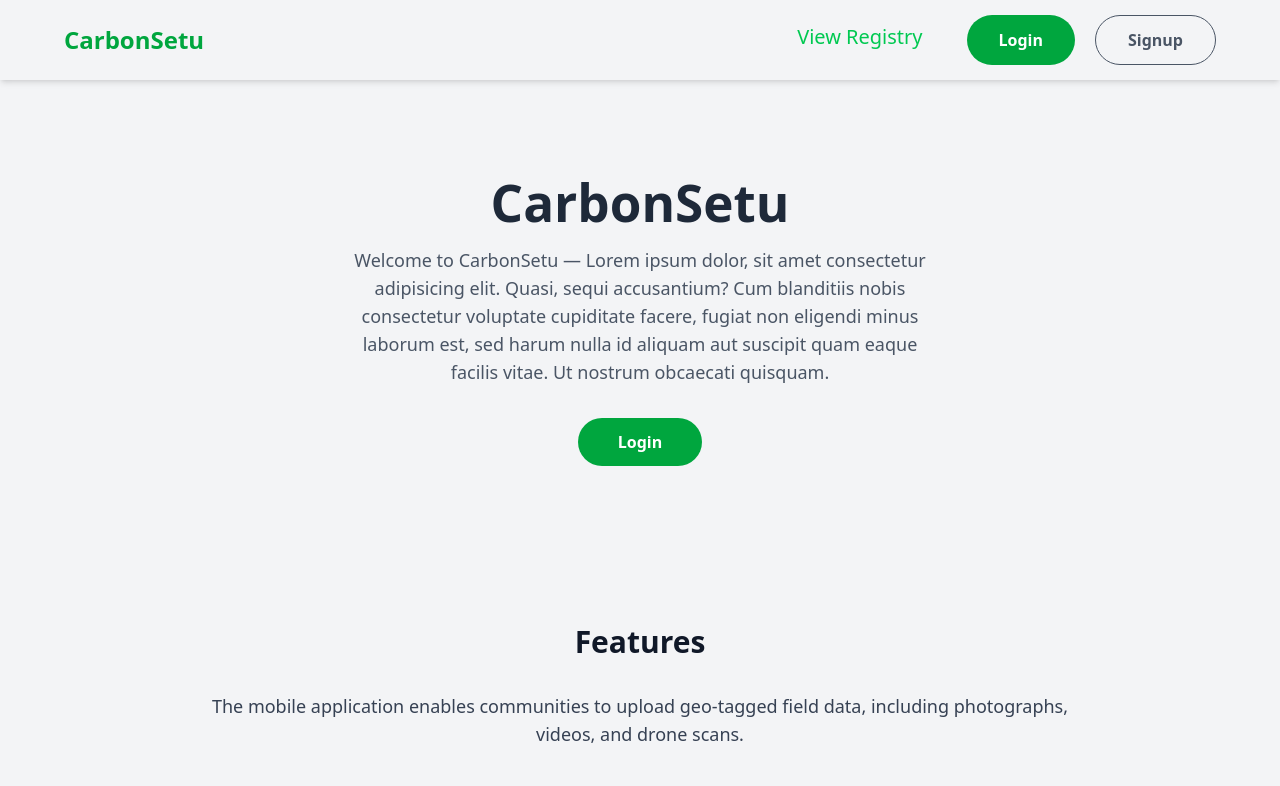
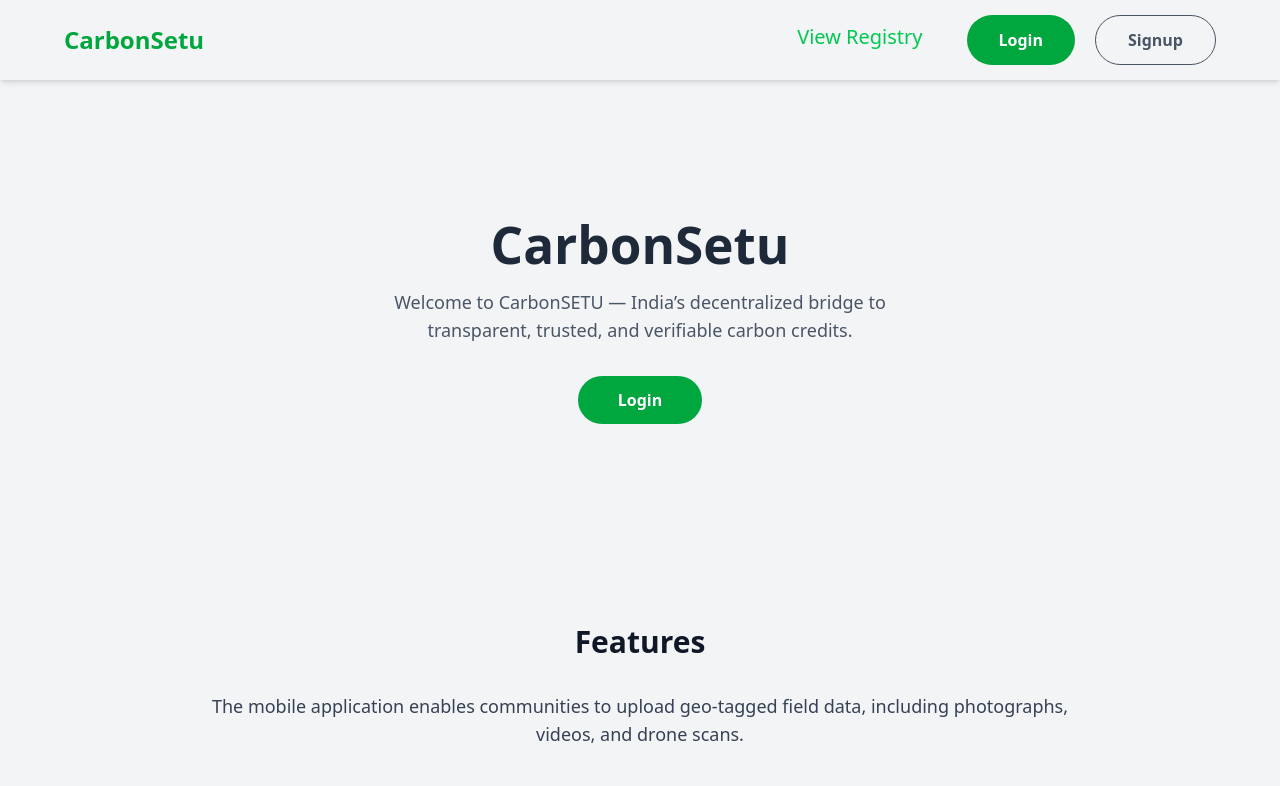
Before and after one commit to devprashant19/carbonSetu, a React (Vite) app: page / in a window 1280 px wide. Shown: the top 786 px of the page. Built offline with nearby package versions, Linux system fonts and the light colour scheme.

Commit message:
bug fixes

```diff
--- a/src/components/HomeHeroSection.jsx
+++ b/src/components/HomeHeroSection.jsx
@@ -11,7 +11,8 @@ function HomeHeroSection() {
                 CarbonSetu
             </h1>
             <p className="text-lg max-w-xl mx-auto mb-8 text-gray-600">
-                Welcome to CarbonSetu — Lorem ipsum dolor, sit amet consectetur adipisicing elit. Quasi, sequi accusantium? Cum blanditiis nobis consectetur voluptate cupiditate facere, fugiat non eligendi minus laborum est, sed harum nulla id aliquam aut suscipit quam eaque facilis vitae. Ut nostrum obcaecati quisquam.</p>
+                Welcome to CarbonSETU — India’s decentralized bridge to transparent, trusted, and verifiable carbon credits.
+            </p>
             <button onClick={handleLogin} className="px-10 py-3 text-base cursor-pointer font-bold bg-green-600 text-white rounded-full hover:bg-green-700 transition">
                 Login
             </button>
```
